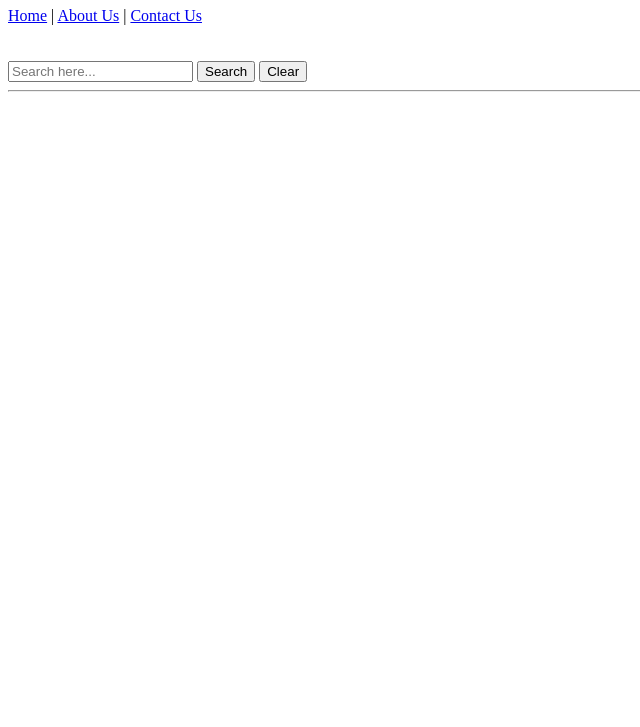
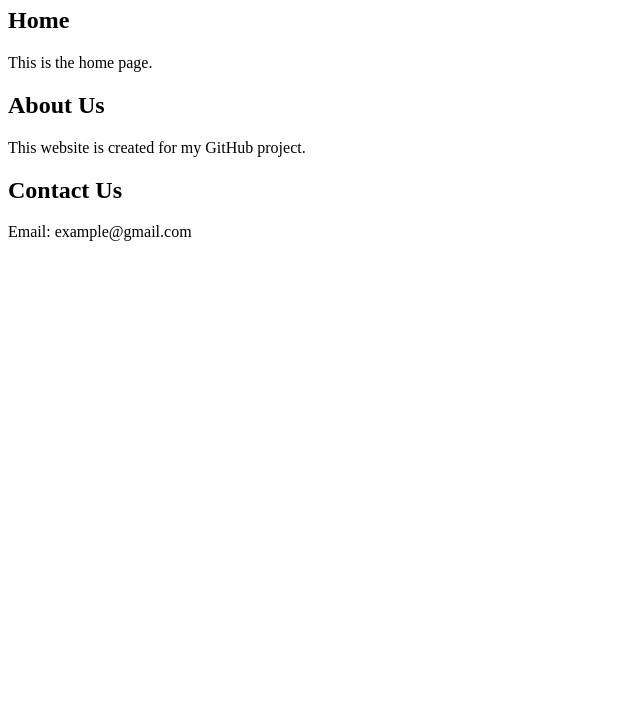
Before and after one commit to RANGANATHBM98/project2, a plain HTML site: page index.html in a window 1280 px wide. Shown: the part 73-800 px from the top of the page, without its empty margins (0-640 px from the left). Drawn offline with Linux system fonts and the light colour scheme.

Commit message:
Update index.html

```diff
--- a/index.html
+++ b/index.html
@@ -1,69 +1,20 @@
 <!DOCTYPE html>
 <html>
 <head>
-    <title>Travel Recommendation</title>
+    <title>My Website</title>
 </head>
 <body>
 
-<h1>Travel Recommendation Website</h1>
+<h1>Welcome to My Website</h1>
 
-<!-- Navigation Bar -->
-<nav>
-    <a href="#">Home</a> |
-    <a href="#">About Us</a> |
-    <a href="#">Contact Us</a>
-</nav>
+<h2>Home</h2>
+<p>This is the home page.</p>
 
-<br><br>
+<h2>About Us</h2>
+<p>This website is created for my GitHub project.</p>
 
-<input type="text" id="search" placeholder="Search here...">
-
-<button onclick="showResults()">Search</button>
-<button onclick="clearSearch()">Clear</button>
-
-<hr>
-
-<!-- Results Section -->
-<div id="results"></div>
-
-<script>
-function showResults() {
-    let input = document.getElementById("search").value.toLowerCase();
-    let output = "";
-
-    if (input.includes("beach")) {
-        output = `
-        <h2>Beaches</h2>
-        <img src="https://via.placeholder.com/150"><p>Goa Beach</p>
-        <img src="https://via.placeholder.com/150"><p>Maldives Beach</p>
-        `;
-    }
-    else if (input.includes("temple")) {
-        output = `
-        <h2>Temples</h2>
-        <img src="https://via.placeholder.com/150"><p>Tirupati Temple</p>
-        <img src="https://via.placeholder.com/150"><p>Golden Temple</p>
-        `;
-    }
-    else if (input.includes("country")) {
-        output = `
-        <h2>Countries</h2>
-        <img src="https://via.placeholder.com/150"><p>India</p>
-        <img src="https://via.placeholder.com/150"><p>USA</p>
-        `;
-    }
-    else {
-        output = "<p>No results found</p>";
-    }
-
-    document.getElementById("results").innerHTML = output;
-}
-
-function clearSearch() {
-    document.getElementById("search").value = "";
-    document.getElementById("results").innerHTML = "";
-}
-</script>
+<h2>Contact Us</h2>
+<p>Email: example@gmail.com</p>
 
 </body>
 </html>
```
